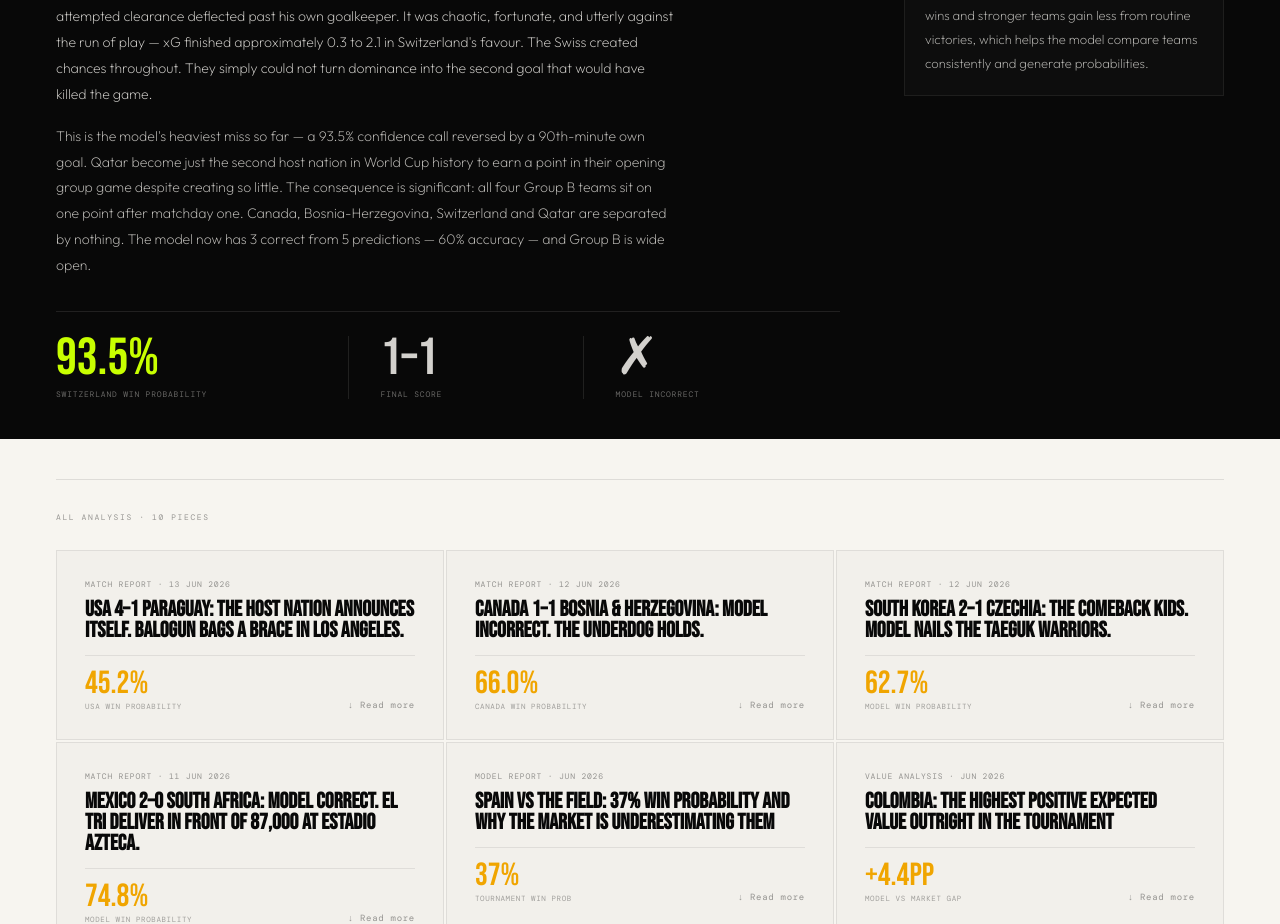
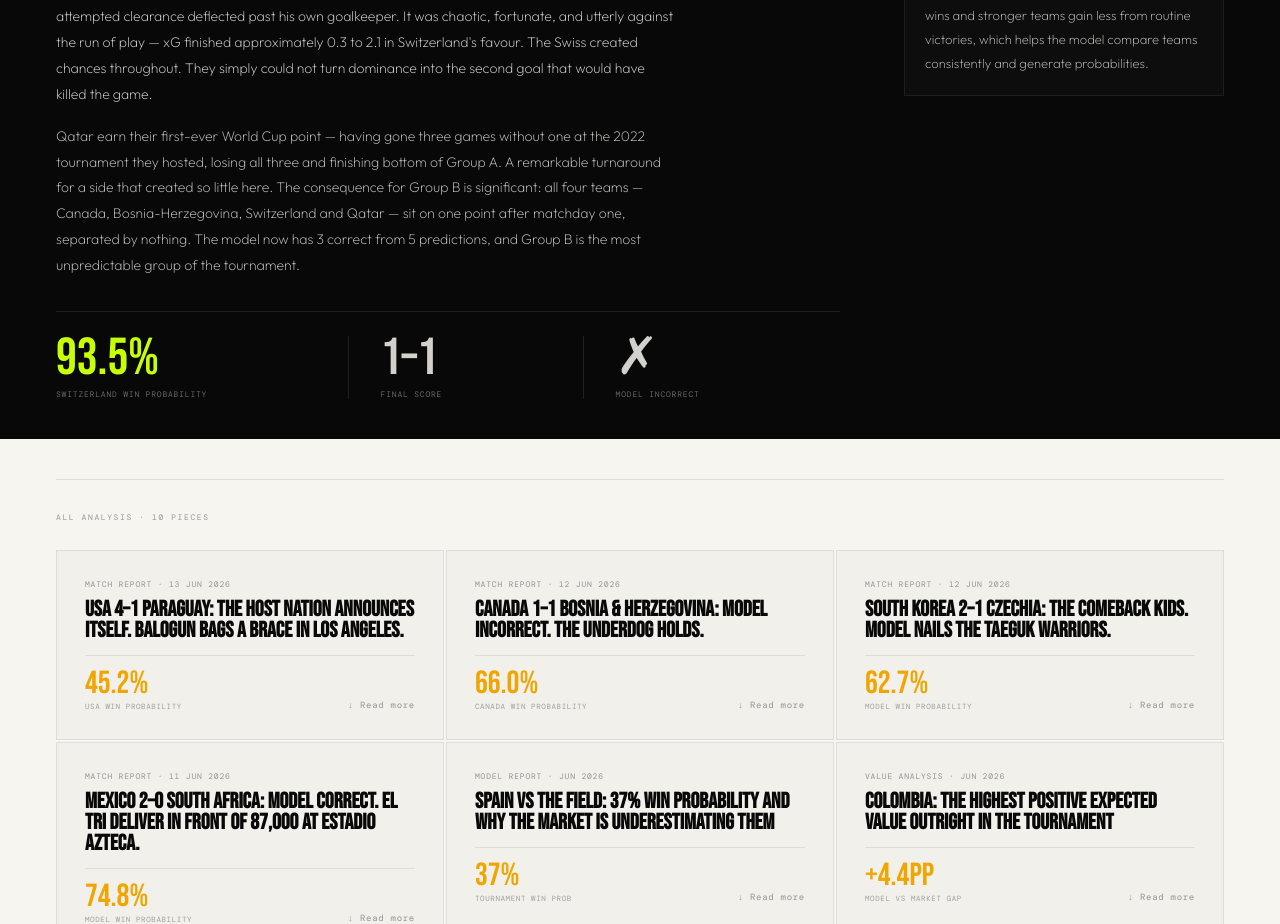
Before and after one commit to amitwidhani-git/edge-analyst-main-wc, a Next.js app: page /articles in a window 1280 px wide. Shown: the part 1040-1964 px from the top of the page. Built offline with nearby package versions, Linux system fonts and the light colour scheme; no server answers; a web font is replaced by a local one.

Commit message:
Article corrected

```diff
--- a/app/articles/page.js
+++ b/app/articles/page.js
@@ -23,7 +23,7 @@ const ARTICLES = [
     title:'Qatar 1–1 Switzerland: The Model\'s Biggest Miss. An Own Goal in Stoppage Time Rewrites Group B.',
     excerpt:'Switzerland led for 90 minutes. Breel Embolo\'s clinical penalty conversion in the 17th minute — the first spot-kick of the 2026 World Cup — gave the Swiss exactly the platform their Elo rating of 1,850 demanded against a Qatar side rated 334 points lower. For four-fifths of the match, the EdgeIQ model\'s 93.5% Switzerland win probability looked like the most obvious prediction of the tournament. Then Miro Muheim turned the ball into his own net in the 90th minute.',
     excerpt2:'Qatar\'s equaliser came from a corner, Boualem Khoukhi darting to the near post as Muheim\'s attempted clearance deflected past his own goalkeeper. It was chaotic, fortunate, and utterly against the run of play — xG finished approximately 0.3 to 2.1 in Switzerland\'s favour. The Swiss created chances throughout. They simply could not turn dominance into the second goal that would have killed the game.',
-    excerpt3:'This is the model\'s heaviest miss so far — a 93.5% confidence call reversed by a 90th-minute own goal. Qatar become just the second host nation in World Cup history to earn a point in their opening group game despite creating so little. The consequence is significant: all four Group B teams sit on one point after matchday one. Canada, Bosnia-Herzegovina, Switzerland and Qatar are separated by nothing. The model now has 3 correct from 5 predictions — 60% accuracy — and Group B is wide open.',
+    excerpt3:'Qatar earn their first-ever World Cup point — having gone three games without one at the 2022 tournament they hosted, losing all three and finishing bottom of Group A. A remarkable turnaround for a side that created so little here. The consequence for Group B is significant: all four teams — Canada, Bosnia-Herzegovina, Switzerland and Qatar — sit on one point after matchday one, separated by nothing. The model now has 3 correct from 5 predictions, and Group B is the most unpredictable group of the tournament.',
     stat:'93.5%', statLabel:'Switzerland win probability', stat2:'1–1', statLabel2:'Final score', stat3:'✗', statLabel3:'Model incorrect',
     modelCorrect: false,
     highlight: false,
```
